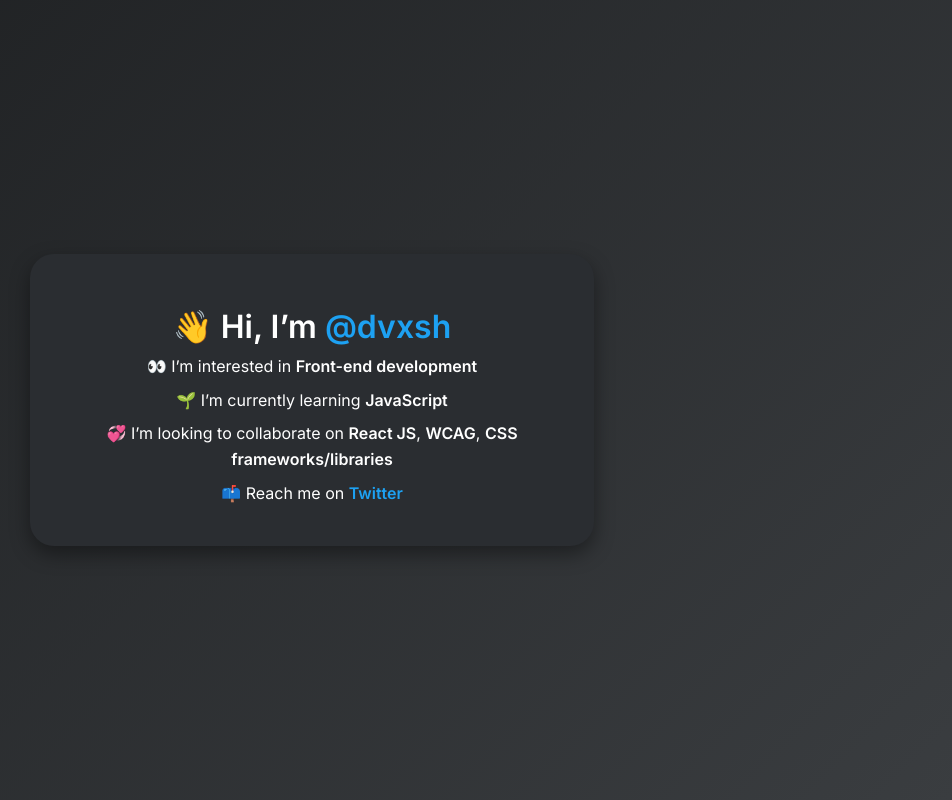
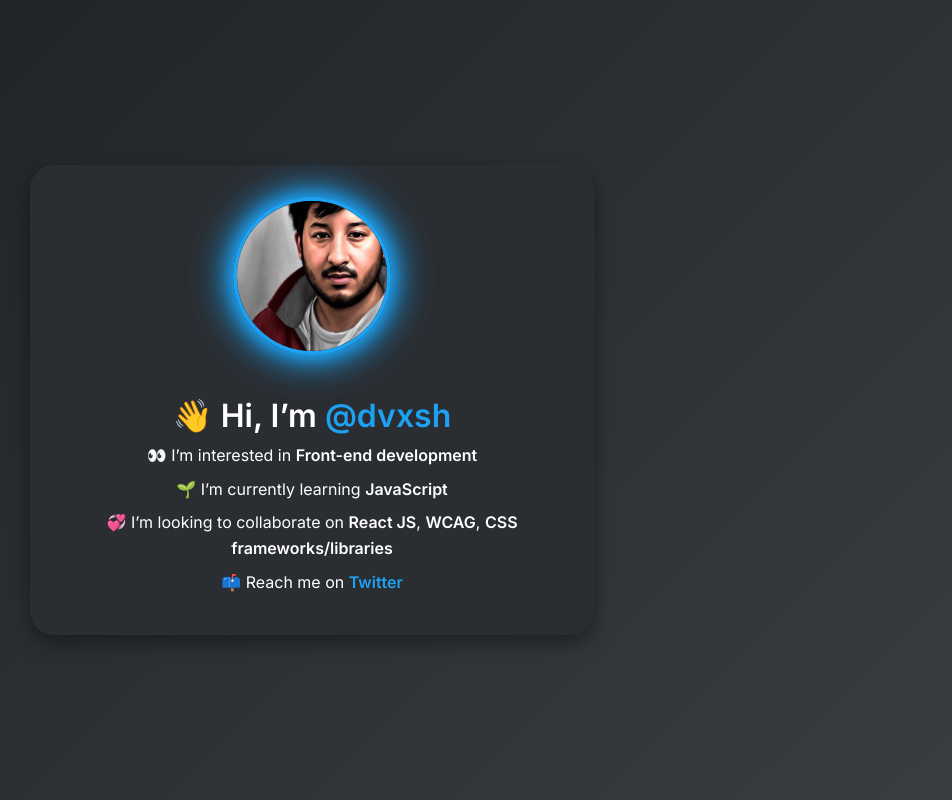
Before and after one commit to dvxsh/dvxsh.github.io, a plain HTML site: page index.html in a window 1280 px wide. Shown: the whole page, without its empty margins (328-1280 px from the left). Drawn offline with Linux system fonts and the light colour scheme.

Commit message:
feat: update index.html

```diff
--- a/index.html
+++ b/index.html
@@ -26,6 +26,15 @@
       max-width: 500px;
       width: 90%;
     }
+    .profile-pic {
+      width: 150px;
+      height: 150px;
+      border-radius: 50%;
+      border: 4px solid #1da1f2;
+      box-shadow: 0 0 15px #1da1f2, 0 0 30px #1da1f2, 0 0 45px #1da1f2;
+      margin-bottom: 1rem;
+      object-fit: cover;
+    }
     h1 {
       font-size: 2rem;
       margin-bottom: 0.5rem;
@@ -47,6 +56,9 @@
 </head>
 <body>
   <div class="card">
+    <!-- Profile Image -->
+    <img src="https://raw.githubusercontent.com/dvxsh/dvxsh.github.io/refs/heads/main/profile.jpg" alt="Profile" class="profile-pic">
+
     <h1>👋 Hi, I’m <span style="color:#1da1f2;">@dvxsh</span></h1>
     <p>👀 I’m interested in <strong>Front-end development</strong></p>
     <p>🌱 I’m currently learning <strong>JavaScript</strong></p>
```
